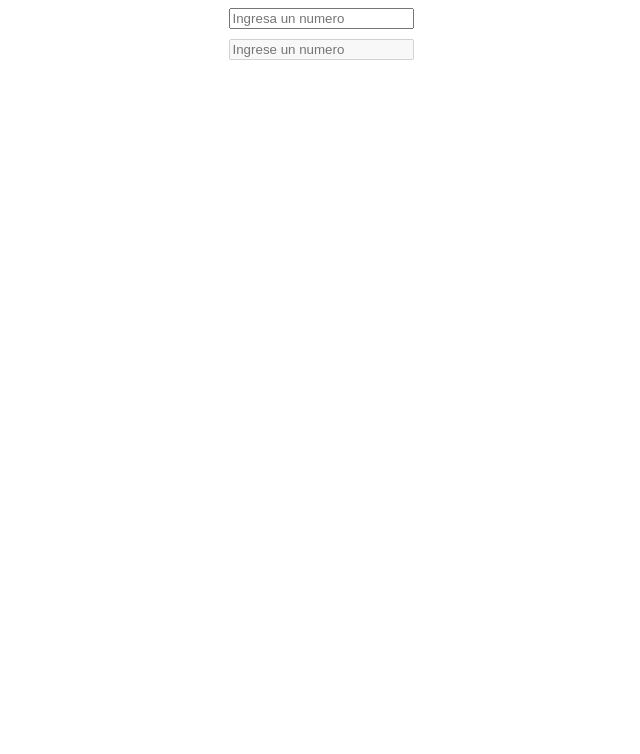
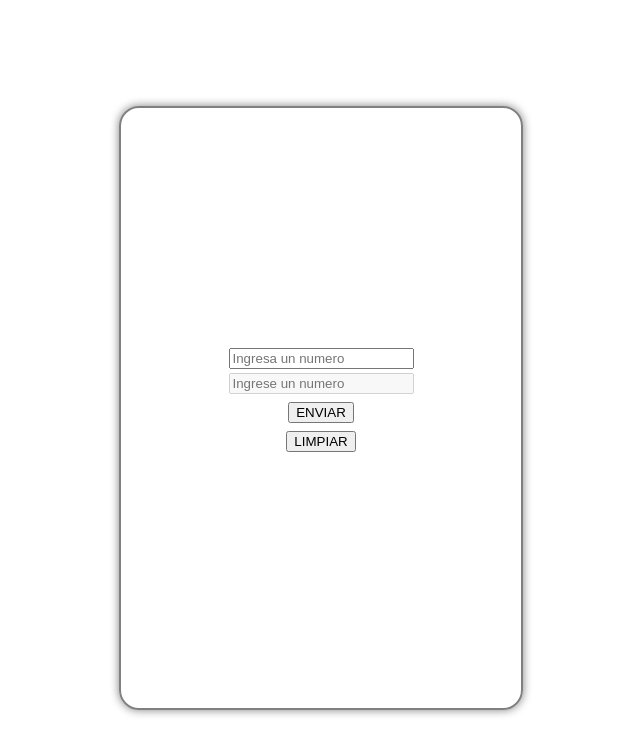
Before and after one commit to KarenMarcela/EstudiandoMantenimiento, a plain HTML site: page html/Ejercicio1.html in a window 1280 px wide. Shown: the whole page, without its empty margins (319-959 px from the left). Drawn offline with Linux system fonts and the light colour scheme; some packages are replaced by stand-ins of ours; a script that the page names is missing.

Commit message:
Ejercicio 1, Resuelto

```diff
--- a/html/Ejercicio1.html
+++ b/html/Ejercicio1.html
@@ -3,44 +3,112 @@
 <head>
     <meta charset="UTF-8">
     <meta name="viewport" content="width=device-width, initial-scale=1.0">
+    <title>Document</title>
     <style>
-        .cajas_texto{
+        body{
+            height: 100vh;
             display: flex;
+            align-items: center;
+            justify-content: center;
+        }
+        .container{
+            height: 600px;
+            width: 400px;
+            border-radius: 20px;
+            border: 2px solid gray;
+            box-shadow: 0 0 10px gray;
+            display: flex;
+            align-items: center;
+            justify-content: center;
             flex-direction: column;
+            gap: 8px;
+        }
+        .row{
+            display: flex;
             align-items: center;
+            justify-content: center;
+            flex-direction: column;
+            gap: 4px;
+        }
+    </style>
 
-            justify-content: center;
-            gap: 10px;
+</head>
+<body>
+    <div class="container">
+        <div class="row">
+            <input type="number" id="caja1" placeholder="Ingresa un numero" oninput="habilitarCaja()">
+            <input type="number" id="caja2" placeholder="Ingrese un numero"  disabled>
+        </div>
+        <button onclick="enviar()">ENVIAR</button>
+        <button id="hid_limpiar " onclick="limpiar()" > LIMPIAR</button>
+        <div id="resultado"></div>
+        <div id="print"></div>
+    </div>
+
+    <script>
+
+        function limpiar(){
+            document.getElementById("caja1").value = "";
+            document.getElementById("caja2").value = "";
+            document.getElementById("resultado").innerHTML = "";
+            document.getElementById("print").innerText = "";
+            document.getElementById("hid_limpiar").innerText = ""; //Ocultar el boton de limpiar
+        }
+
+        function habilitarCaja(){
+            let caja1Value = document.getElementById("caja1").value.trim();
+            let caja2Hab = document.getElementById("caja2");
+
+            if(caja1Value.length > 0 ){
+                caja2Hab.disabled = false;
+            }else{
+                caja2Hab.disabled = true;
+            }
 
         }
-    </style>
-    <title>Document</title>
-</head>
-<body>
-    <div class="cajas_texto">
-        <input type="number" id="caja_uno" placeholder="Ingresa un numero">
-        <input type="number" id="caja_dos" placeholder="Ingrese un numero" disabled>
-    </div>
-    <div id="print"></div>
 
-    <button id="hid_limpiar" onclick="limpiar()" hidden>ENVIAR</button>
+        function enviar(){
+            let caja1 = document.getElementById("caja1").value.trim();
+            let caja2 = document.getElementById("caja2").value.trim();
+            if(caja1.length == 0 || caja2.length == 0){
+                Swal.fire({
+                    title : "Cajas de texto vacías",
+                    text: "Introduzca numeros en las cajas de texto",
+                    icon : "Error",
+                    showConfirmButton : false,
+                    timer: 3000
+                })
+                return;
+            }else if(isNaN(caja1) == true){ //IsNaN (No es un numero?)
+                Swal.fire({
+                    title: "Error",
+                    text: "Solo se permiten numeros",
+                    icon:"error",
+                    showConfirmButton : false,
+                    timer:3000
+                })
+                return;
+            }else{
+                caja1 = parseInt(caja1,10); // para convertir en entero
+                caja2 = parseInt(caja2,10);
+                let resultado = document.getElementById("resultado");
+                resultado.innerHTML = ""; //Para limpiar contenido previo
+                let result;
+
+                for(let i = 0 ; i <= caja2; i++){
+                    result = caja1 * i;
+                    resultado.innerHTML += caja1+" * "+i+" = "+result+" <br>";
+                    if(result == 0){
+                        resultado.innerHTML += "Todo numero multiplicado por cero da cero <br>"
+                    }
+                }
+            }
+            // document.getElementById("hid_limpiar").hidden = false; //Mostrar boton de limpiar
+        }
 
 
-    <script>
-        var caja_uno = document.getElementById("caja_uno").value;
-        var caja_dos = document.getElementById("caja_dos");
-        if(caja_uno.length > 0){
-            caja_dos.disabled = false;
-        }else{
-            caja_dos.disabled = true;
-        }
-        function limpiar(){
 
-            document.getElementById("caja_uno").value = "";
-            document.getElementById("caja_dos").value = "";
-            document.getElementById("print").value = "";
-            document.getElementById("hid_limpiar").hidden = true;
-        }
     </script>
+    <script src="https://cdn.jsdelivr.net/npm/sweetalert2@11"></script>
 </body>
 </html>
```
